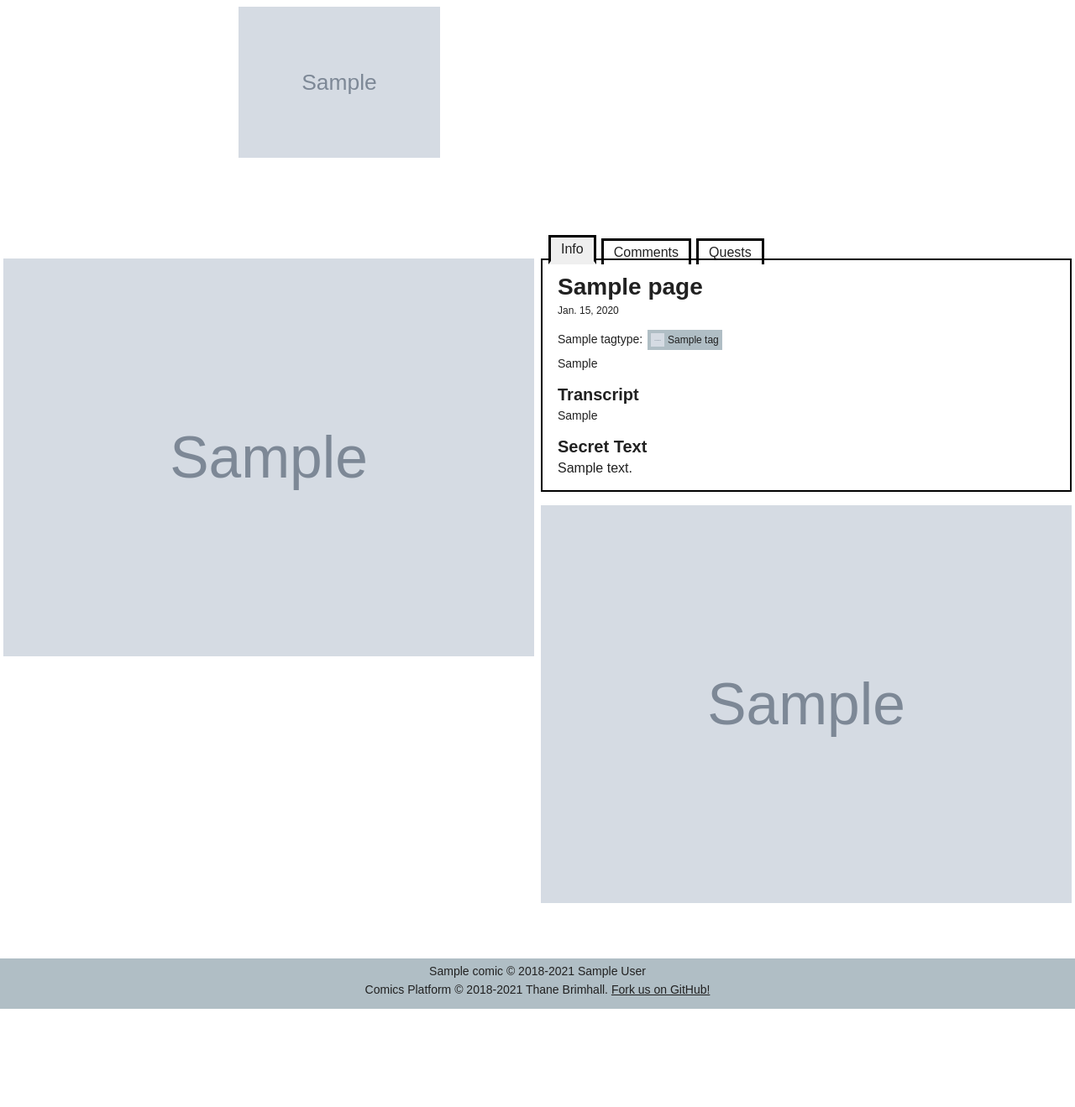
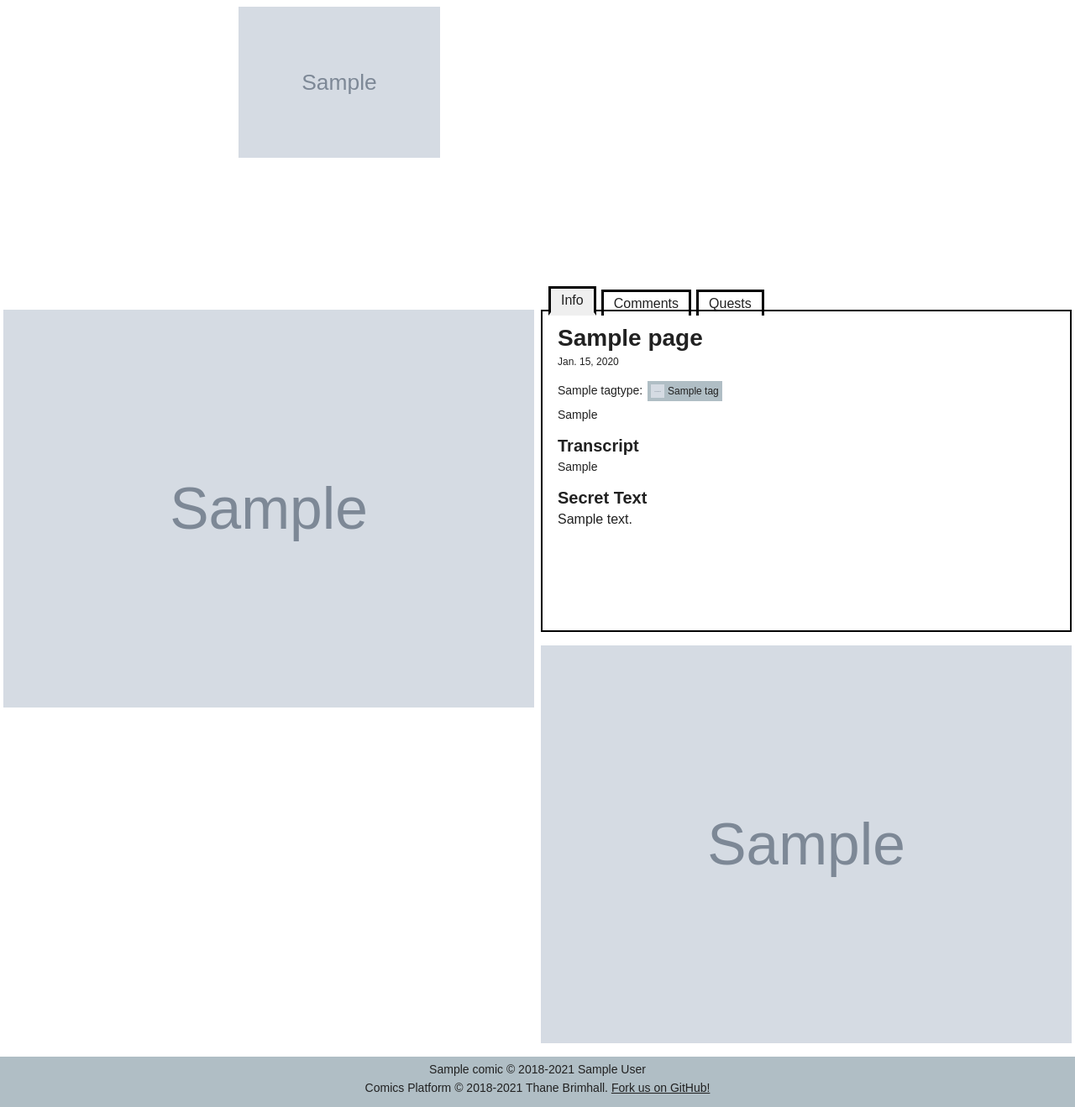
Before and after one commit to pennomi/comics, a Django app: template apps/comics/templates/comics/reader.html in a window 1280 px wide. Shown: the whole page at 84% size. Before the commit the page ends 1202 px from the top, so only its background shows below. Run offline with Django 3.2, Linux system fonts and the light colour scheme; the template is opened without the code that fills it: values that come from a table or form of the project are taken from there, others are empty; tables that the repository leaves empty hold one stand-in row (values such as "Sample post"); grey boxes marked "Sample" are stand-in pictures; data that the repository does not hold is empty; some web fonts are replaced.

Commit message:
Add new ad target slot. Make the ad slot sizes more forgiving to the content that contains them.

```diff
--- a/apps/comics/models.py
+++ b/apps/comics/models.py
@@ -133,6 +133,7 @@ class CodeSnippet(models.Model):
         (1, 'End of Body'),
         (2, 'Inside Header Ad Slot'),
         (3, 'Inside Below Comic Ad Slot'),
+        (4, 'Inside Below Info Ad Slot'),
     ), help_text="The location in the document where the code will be injected.")
     code = models.TextField(
         blank=True, help_text="The HTML code that is injected into the page. "
--- a/apps/comics/templates/comics/base.html
+++ b/apps/comics/templates/comics/base.html
@@ -47,14 +47,14 @@
 	<header>
 		<div>
 			<a href="{% url 'reader-redirect' %}"><img alt="Logo" class="header-image" src="{{ comic.header_image.url }}"/></a>
-			<div class="ad-mobile-leaderboard">
-				{% snippets_ad_header %}
-			</div>
 		</div>
 		<div class="header-link-container">
 			{% for link in comic.header_links.active %}
 				<a class="header-link" href="{{ link.url }}">{{ link.text }}</a>
 			{% endfor %}
+		</div>
+		<div class="ad-mobile-leaderboard">
+			{% snippets_ad_header %}
 		</div>
 	</header>
 	{% endif %}
--- a/apps/comics/templates/comics/reader.css
+++ b/apps/comics/templates/comics/reader.css
@@ -307,17 +307,17 @@ footer a:active {
 
 
 /* AD SIZES */
-#ad-banner {
-    width: 100%;
-    height: 280px;
+.ad-banner-content {
+    min-width: 100%;
+    min-height: 90px;
     max-width: var(--comic-max-width);
     overflow: hidden;
     background-color: #ffffff88;
     margin-bottom: calc(var(--paragraph-padding)*2);
 }
 .ad-mobile-leaderboard {
-    width: 320px;
-    height: 50px;
+    min-width: 320px;
+    min-height: 50px;
     background-color: #ffffff88;
     display: inline-block;
     margin-bottom: calc(var(--paragraph-padding));
--- a/apps/comics/templates/comics/reader.html
+++ b/apps/comics/templates/comics/reader.html
@@ -5,12 +5,12 @@
 {% block page_description %}{{ page.transcript_txt|truncatechars:160 }}{% endblock %}
 
 {% block social_media_tags %}
-    <meta property="og:title" content="{{ page.title }}" />
-    <meta property="og:type" content="article" />
-    <meta property="og:url" content="{{ request.scheme }}://{{request.get_host}}{{ page.get_absolute_url }}" />
-    <meta property="og:image" content="{{ request.scheme }}://{{request.get_host}}{{ page.image.url }}" />
-    <meta property="og:description" content="{{ page.transcript_txt }}" />
-    <meta property="og:site_name" content="{{ comic.title }} | A webcomic by {{ comic.author }}" />
+	<meta property="og:title" content="{{ page.title }}"/>
+	<meta property="og:type" content="article"/>
+	<meta property="og:url" content="{{ request.scheme }}://{{ request.get_host }}{{ page.get_absolute_url }}"/>
+	<meta property="og:image" content="{{ request.scheme }}://{{ request.get_host }}{{ page.image.url }}"/>
+	<meta property="og:description" content="{{ page.transcript_txt }}"/>
+	<meta property="og:site_name" content="{{ comic.title }} | A webcomic by {{ comic.author }}"/>
 {% endblock %}
 
 {% block content %}
@@ -48,27 +48,38 @@
 
 	<div id="reader-panel" class="panel">
 		<div class="navigation-wrapper">
-            <a href="{% url 'reader' nav.first.slug %}" class="navigation-button navigation-first" onclick="return COMICS.firstButtonPressed();"></a>
-            <a href="{%if nav.previous %}{% url 'reader' nav.previous.slug %}{% endif %}" class="navigation-button navigation-previous" onclick="return COMICS.previousButtonPressed();"></a>
-            <a href="{% url 'random-reader-redirect' %}" class="navigation-button navigation-random" onclick="COMICS.randomButtonPressed(); return false;">RANDOM</a>
-            <a href="{%if nav.next %}{% url 'reader' nav.next.slug %}{% endif %}" class="navigation-button navigation-next" onclick="return COMICS.nextButtonPressed();"></a>
-            <a href="{% url 'reader' nav.last.slug %}" class="navigation-button navigation-last" onclick="return COMICS.lastButtonPressed();"></a>
+			<a href="{% url 'reader' nav.first.slug %}" class="navigation-button navigation-first"
+				 onclick="return COMICS.firstButtonPressed();"></a>
+			<a href="{% if nav.previous %}{% url 'reader' nav.previous.slug %}{% endif %}"
+				 class="navigation-button navigation-previous" onclick="return COMICS.previousButtonPressed();"></a>
+			<a href="{% url 'random-reader-redirect' %}" class="navigation-button navigation-random"
+				 onclick="COMICS.randomButtonPressed(); return false;">RANDOM</a>
+			<a href="{% if nav.next %}{% url 'reader' nav.next.slug %}{% endif %}" class="navigation-button navigation-next"
+				 onclick="return COMICS.nextButtonPressed();"></a>
+			<a href="{% url 'reader' nav.last.slug %}" class="navigation-button navigation-last"
+				 onclick="return COMICS.lastButtonPressed();"></a>
 		</div>
 
 		<div class="page-image-wrapper">
-            <img id="comic-image" class="comic-image" src="{{ page.image.url }}" title="{{ page.alt_text }}" onload="COMICS.imageLoaded();"/>
+			<img id="comic-image" class="comic-image" src="{{ page.image.url }}" title="{{ page.alt_text }}"
+					 onload="COMICS.imageLoaded();"/>
 			<div id="comic-image-spinner"></div>
 		</div>
 
 		<div class="navigation-wrapper">
-            <a href="{% url 'reader' nav.first.slug %}" class="navigation-button navigation-first" onclick="return COMICS.firstButtonPressed();"></a>
-            <a href="{%if nav.previous %}{% url 'reader' nav.previous.slug %}{% endif %}" class="navigation-button navigation-previous" onclick="return COMICS.previousButtonPressed();"></a>
-            <a href="{% url 'random-reader-redirect' %}" class="navigation-button navigation-random" onclick="COMICS.randomButtonPressed(); return false;">RANDOM</a>
-            <a href="{%if nav.next %}{% url 'reader' nav.next.slug %}{% endif %}" class="navigation-button navigation-next" onclick="return COMICS.nextButtonPressed();"></a>
-            <a href="{% url 'reader' nav.last.slug %}" class="navigation-button navigation-last" onclick="return COMICS.lastButtonPressed();"></a>
+			<a href="{% url 'reader' nav.first.slug %}" class="navigation-button navigation-first"
+				 onclick="return COMICS.firstButtonPressed();"></a>
+			<a href="{% if nav.previous %}{% url 'reader' nav.previous.slug %}{% endif %}"
+				 class="navigation-button navigation-previous" onclick="return COMICS.previousButtonPressed();"></a>
+			<a href="{% url 'random-reader-redirect' %}" class="navigation-button navigation-random"
+				 onclick="COMICS.randomButtonPressed(); return false;">RANDOM</a>
+			<a href="{% if nav.next %}{% url 'reader' nav.next.slug %}{% endif %}" class="navigation-button navigation-next"
+				 onclick="return COMICS.nextButtonPressed();"></a>
+			<a href="{% url 'reader' nav.last.slug %}" class="navigation-button navigation-last"
+				 onclick="return COMICS.lastButtonPressed();"></a>
 		</div>
 
-        <div id="ad-banner">
+		<div class="ad-banner-content">
 			{% snippets_ad_content %}
 		</div>
 	</div>
@@ -90,9 +101,10 @@
 					<!-- If you edit this, you also need to update the templates in the reader.js -->
 					{% regroup page.tags.all by type as tag_groups %}
 					{% for group in tag_groups %}
-                        <p>{{group.grouper.title}}:
+						<p>{{ group.grouper.title }}:
 							{% for tag in group.list %}
-                            <a class="tag" style="background-image: url({{ tag.icon_url }});" href="{% url 'archive-tag' tag.type.title tag.title %}">{{ tag.title }}</a>
+								<a class="tag" style="background-image: url({{ tag.icon_url }});"
+									 href="{% url 'archive-tag' tag.type.title tag.title %}">{{ tag.title }}</a>
 							{% endfor %}
 						</p>
 					{% endfor %}
@@ -108,7 +120,7 @@
 			</div>
 			<div class="tab-content-area" id="comments-frame">
 				<h2>Comments</h2>
-                <div id='discourse-comments'></div>
+				<div id="discourse-comments"></div>
 			</div>
 			<div class="tab-content-area" id="quests-frame">
 				<h2>Quests</h2>
@@ -126,11 +138,17 @@
 				<p>Got a little extra cash? Make a big impact using these platforms.</p>
 				<div id="social-money-container" class="archive-tile-container"></div>
 			</div>
+
+			<div class="ad-banner-content">
+				{% snippets_ad_info %}
+			</div>
 		</div>
 
 		{% if ad %}
 			<div class="invitation">
-            <a target="_blank" rel="noopener" href="{{ ad.url }}"><img alt="Invitation Banner" src="{{ ad.image.url }}"/></a>
+				<a target="_blank" rel="noopener" href="{{ ad.url }}">
+					<img alt="Invitation Banner" src="{{ ad.image.url }}"/>
+				</a>
 			</div>
 		{% endif %}
 	</div>
--- a/apps/comics/templatetags/snippet_extras.py
+++ b/apps/comics/templatetags/snippet_extras.py
@@ -32,3 +32,8 @@ def snippets_ad_header(context):
 @register.simple_tag(takes_context=True)
 def snippets_ad_content(context):
     return _snippet_base(context, 3)
+
+
+@register.simple_tag(takes_context=True)
+def snippets_ad_info(context):
+    return _snippet_base(context, 4)
```
Lines whose indentation alone changed are shown as unchanged.
